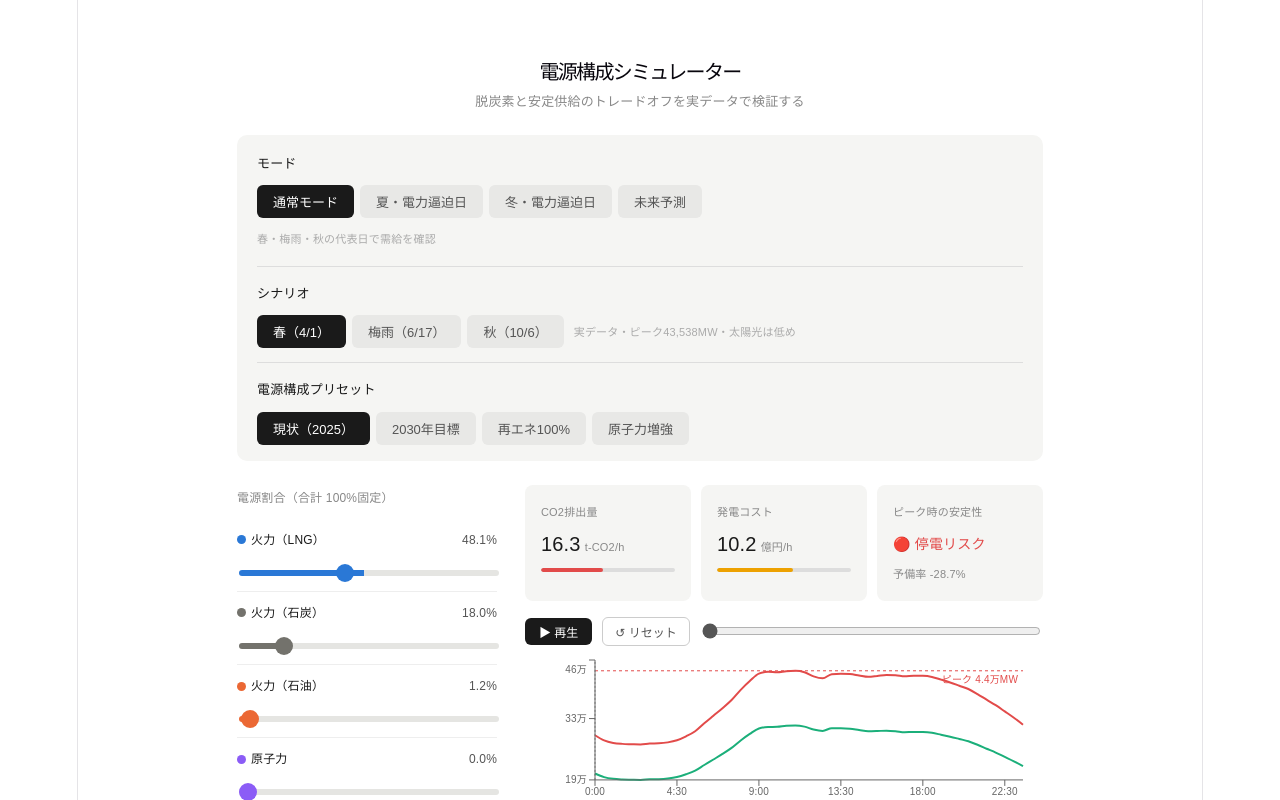
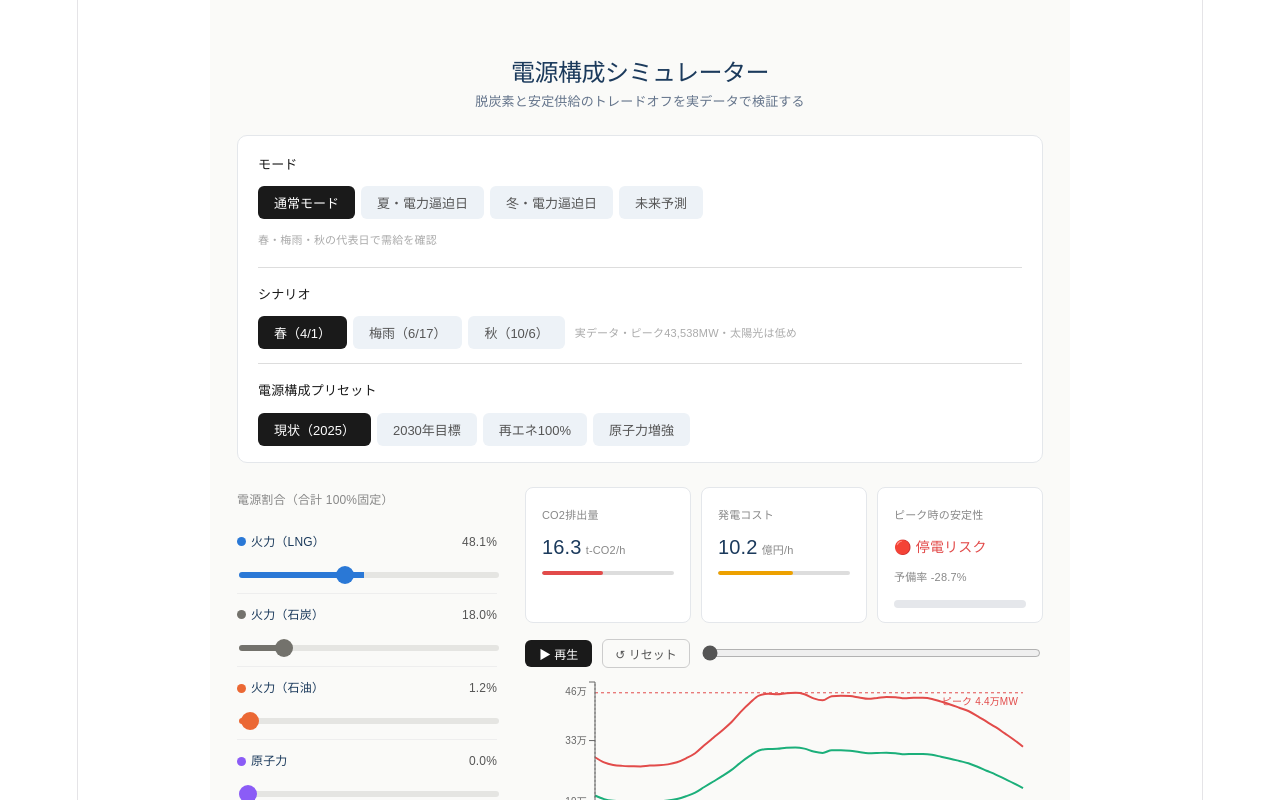
Before and after one commit to Nishiyama1204/Watt-if, a React (Vite) app in the folder energy-simulator/: page / in a window 1280 px wide. Shown: the top 800 px of the page. Built offline with nearby package versions, Linux system fonts and the light colour scheme.

Commit message:
一旦UI色変更

```diff
--- a/energy-simulator/src/App.jsx
+++ b/energy-simulator/src/App.jsx
@@ -531,16 +531,16 @@ export default function App() {
   };
 
   return (
-    <div style={{ padding:"1.5rem", fontFamily:"sans-serif", maxWidth:860, margin:"0 auto", color:"#1a1a1a", width:"100%", boxSizing:"border-box" }}>
+    <div style={{ padding:"1.5rem", fontFamily:"Noto Sans JP, sans-serif", background:"#FAFAF8", maxWidth:860, margin:"0 auto", color:"#1B3A5C", width:"100%", boxSizing:"border-box" }}>
 
       {/* タイトル */}
-      <h1 style={{ fontSize:20, fontWeight:500, marginBottom:4, textAlign:"center" }}>電源構成シミュレーター</h1>
-      <p style={{ fontSize:13, color:"#888", marginBottom:20, textAlign:"center" }}>
+      <h1 style={{ fontSize:24, fontWeight:700, marginBottom:4, letterSpacing:"-.02em", color:"#1B3A5C", textAlign:"center" }}>電源構成シミュレーター</h1>
+      <p style={{ fontSize:13, color:"#64748B", marginBottom:20, textAlign:"center" }}>
         脱炭素と安定供給のトレードオフを実データで検証する
       </p>
 
       {/* 選択パネル */}
-      <div style={{ background:"#f5f5f3", borderRadius:10, padding:"16px 20px", marginBottom:24, width:"100%", minWidth:0, boxSizing:"border-box", alignSelf:"stretch" }}>
+      <div style={{background:"#FFFFFF", border:"1px solid #E4E7EB", borderRadius:10, padding:"16px 20px", marginBottom:24, width:"100%", minWidth:0, boxSizing:"border-box", alignSelf:"stretch" }}>
 
         {/* ① モード */}
         <div style={{ marginBottom:14 }}>
@@ -549,7 +549,7 @@ export default function App() {
             {Object.entries(MODES).map(([k, v]) => (
               <button key={k} onClick={() => handleMode(k)} style={{
                 padding:"7px 16px", fontSize:13, borderRadius:6, cursor:"pointer", border:"none",
-                background: mode===k ? "#1a1a1a" : "#e8e8e6",
+                background: mode===k ? "#1a1a1a" : "#EDF2F7",
                 color: mode===k ? "#fff" : "#555",
                 fontWeight: mode===k ? 500 : 400,
               }}>{v.label}</button>
@@ -570,7 +570,7 @@ export default function App() {
                   onClick={() => { setScenario(sc.key); setPlaying(false); setFrameIdx(0); }}
                   style={{
                     padding:"7px 16px", fontSize:13, borderRadius:6, cursor:"pointer", border:"none",
-                    background: scenarioKey===sc.key ? "#1a1a1a" : "#e8e8e6",
+                    background: scenarioKey===sc.key ? "#1a1a1a" : "#EDF2F7",
                     color: scenarioKey===sc.key ? "#fff" : "#555",
                     fontWeight: scenarioKey===sc.key ? 500 : 400,
                   }}>{sc.label}</button>
@@ -594,7 +594,7 @@ export default function App() {
             ].map(p => (
               <button key={p.key} onClick={() => applyPreset(p.key)} style={{
                 padding:"7px 16px", fontSize:13, borderRadius:6, cursor:"pointer", border:"none",
-                background: activePreset===p.key ? "#1a1a1a" : "#e8e8e6",
+                background: activePreset===p.key ? "#1a1a1a" : "#EDF2F7",
                 color: activePreset===p.key ? "#fff" : "#555",
                 fontWeight: activePreset===p.key ? 500 : 400,
               }}>{p.label}</button>
@@ -652,7 +652,7 @@ export default function App() {
               <div style={{ display:"flex", flexDirection:"column", gap:12 }}>
 
                 {/* 気温入力 */}
-                <div style={{ background:"#f5f5f3", borderRadius:8, padding:"14px 16px" }}>
+                <div style={{ background:"#FFFFFF", border:"1px solid #E4E7EB", borderRadius:8, padding:"14px 16px" }}>
                   <div style={{ display:"grid", gridTemplateColumns:"1fr auto 1fr", alignItems:"center", gap:12, marginBottom:14 }}>
                     {/* 気温入力 */}
                     <div style={{ textAlign:"center" }}>
@@ -686,7 +686,7 @@ export default function App() {
                       <button key={k} onClick={() => setPredSeason(k)}
                         style={{
                           padding:"7px 16px", fontSize:13, borderRadius:6, cursor:"pointer", border:"none",
-                          background: predSeason===k ? "#1a1a1a" : "#e8e8e6",
+                          background: predSeason===k ? "#1a1a1a" : "#EDF2F7",
                           color: predSeason===k ? "#fff" : "#555",
                           fontWeight: predSeason===k ? 500 : 400,
                         }}>
@@ -702,7 +702,7 @@ export default function App() {
                     barColor="#E24B4A" barPct={Math.min((pm.co2/35)*100,100)} />
                   <MetricCard label="予測発電コスト" value={pm.cost} unit="億円/h"
                     barColor="#eda100" barPct={Math.min((pm.cost/18)*100,100)} />
-                  <div style={{ background:"#f5f5f3", borderRadius:8, padding:"14px 16px" }}>
+                  <div style={{ background:"#FFFFFF", border:"1px solid #E4E7EB", borderRadius:8, padding:"14px 16px" }}>
                     <div style={{ fontSize:11, color:"#888", marginBottom:6 }}>予測安定性</div>
                     <div style={{ fontSize:14, fontWeight:500, color:pm.stabilityColor }}>{pm.stabilityLabel}</div>
                     <div style={{ fontSize:11, color:"#888", marginTop:4 }}>予備率 {pm.reserve}%</div>
@@ -728,12 +728,15 @@ export default function App() {
                   barColor="#E24B4A" barPct={Math.min((snapMetrics.co2/35)*100,100)} />
                 <MetricCard label="発電コスト" value={snapMetrics.cost} unit="億円/h"
                   barColor="#eda100" barPct={Math.min((snapMetrics.cost/18)*100,100)} />
-                <div style={{ background:"#f5f5f3", borderRadius:8, padding:"14px 16px" }}>
+                <div style={{ background:"#FFFFFF", border:"1px solid #E4E7EB", borderRadius:8, padding:"14px 16px" }}>
                   <div style={{ fontSize:11, color:"#888", marginBottom:6 }}>ピーク時の安定性</div>
                   <div style={{ fontSize:14, fontWeight:500, color:snapMetrics.stabilityColor }}>
                     {snapMetrics.stabilityLabel}
                   </div>
                   <div style={{ fontSize:11, color:"#888", marginTop:4 }}>予備率 {snapMetrics.reserve}%</div>
+                  <div style={{marginTop:10, height:8, borderRadius:999, background:"#E5E7EB", overflow:"hidden"}}>
+                  <div style={{ height:"100%", width:`${Math.max(0,Math.min(100,(snapMetrics.reserve+10)*5))}%`, background:snapMetrics.reserve>=8 ?"#22C55E" :snapMetrics.reserve>=3 ?"#F59E0B" :"#DC2626", transition:"all .4s"}}/>
+                  </div>
                 </div>
               </div>
 
@@ -826,7 +829,7 @@ export default function App() {
 
 function MetricCard({ label, value, unit, barColor, barPct }) {
   return (
-    <div style={{ background:"#f5f5f3", borderRadius:8, padding:"14px 16px" }}>
+    <div style={{ background:"#FFFFFF", border:"1px solid #E4E7EB", borderRadius:8, padding:"14px 16px" }}>
       <div style={{ fontSize:11, color:"#888", marginBottom:6 }}>{label}</div>
       <div>
         <span style={{ fontSize:20, fontWeight:500 }}>{value}</span>
@@ -842,7 +845,7 @@ function MetricCard({ label, value, unit, barColor, barPct }) {
 
 function InfoCell({ label, value, color }) {
   return (
-    <div style={{ background:"#f5f5f3", borderRadius:6, padding:"8px 12px" }}>
+    <div style={{ background:"#FFFFFF", border:"1px solid #E4E7EB", borderRadius:6, padding:"8px 12px" }}>
       <div style={{ fontSize:10, color:"#aaa", marginBottom:3 }}>{label}</div>
       <div style={{ fontSize:13, fontWeight:500, color: color || "#1a1a1a" }}>{value}</div>
     </div>
```
